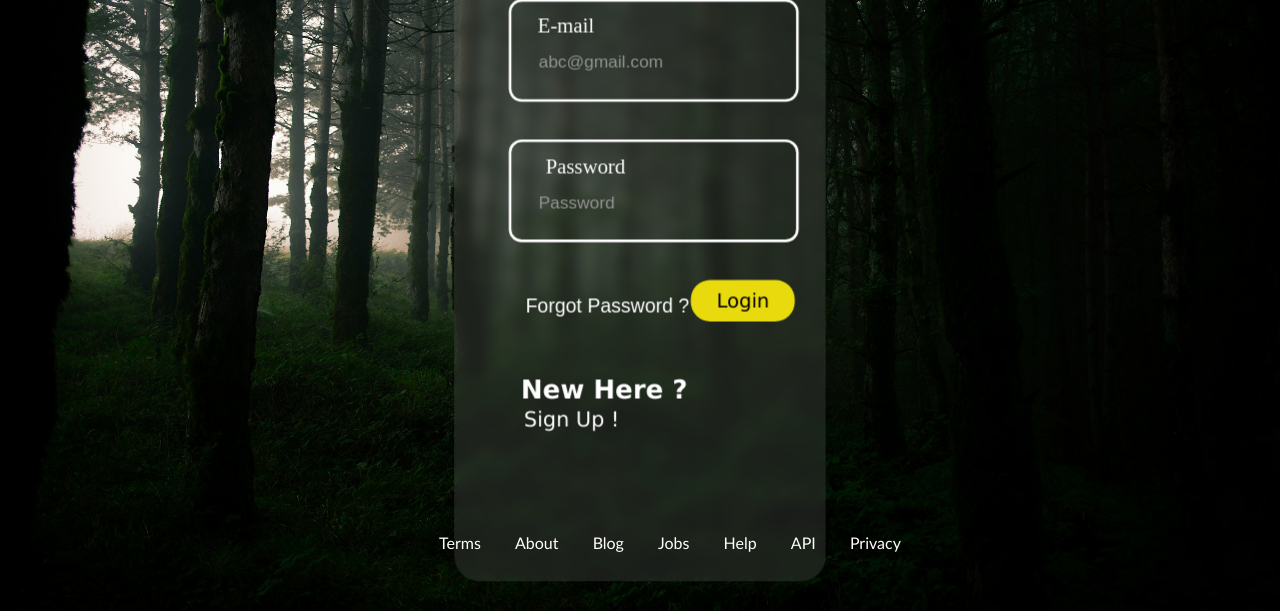
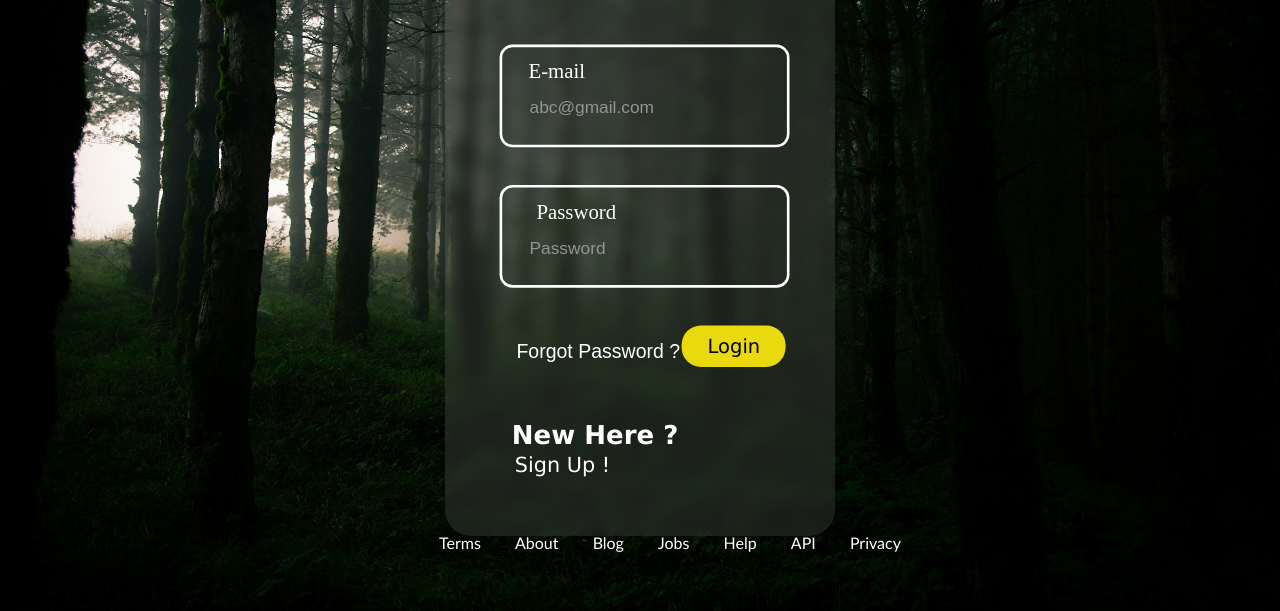
Before and after one commit to anshchatare228/Login-Page, a plain HTML site: page index.html in a window 1280 px wide. Shown: the part 197-808 px from the top of the page. Drawn offline with Linux system fonts and the light colour scheme.

Commit message:
Uncomment width and height properties in main.css

```diff
--- a/main.css
+++ b/main.css
@@ -19,8 +19,8 @@ body{
     text-align: center;
     border: 2px solid rgba(0, 0, 0, 0);
     border-radius: 20px;
-    /* width: 300px; /* reasonable default width */
-    /* height: 500px; /* reasonable default height */ */ */
+    width: 300px;
+    height: 500px;
     display: flex;
     position: relative;
     padding: 20px;
```
